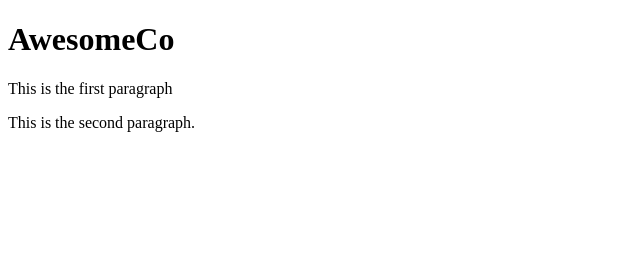
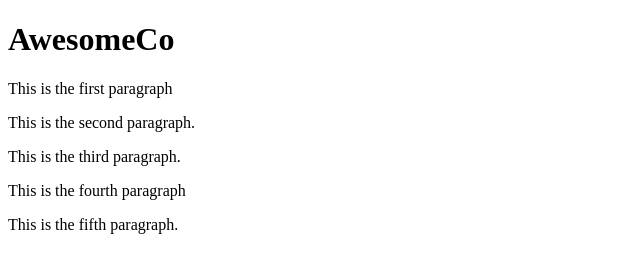
Before and after one commit to iain65roses/class-demo, a plain HTML site: page index.html in a window 1280 px wide. Shown: the whole page, without its empty margins (0-640 px from the left). Drawn offline with Linux system fonts and the light colour scheme.

Commit message:
Add three paragraphs to home page

```diff
--- a/index.html
+++ b/index.html
@@ -7,10 +7,10 @@
 	<body>
     <h1>AwesomeCo</h1>
 
-    <p>
-      This is the first paragraph
-    </p>
-
+    <p>This is the first paragraph</p>
     <p>This is the second paragraph.</p>
+    <p>This is the third paragraph.</p>
+    <p>This is the fourth paragraph</p>
+    <p>This is the fifth paragraph.</p>
 	</body>
 </html>
```
